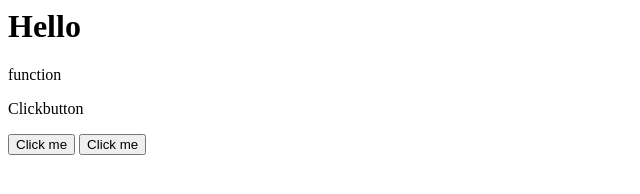
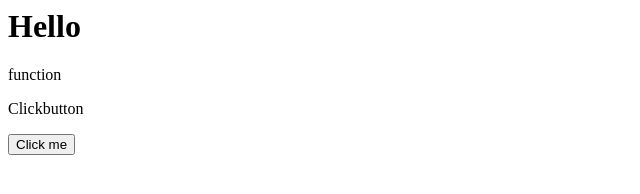
Before and after one commit to llawrence729/aboutme.github.io, a plain HTML site: page index.html in a window 1280 px wide. Shown: the whole page, without its empty margins (0-640 px from the left). Drawn offline with Linux system fonts and the light colour scheme.

Commit message:
Update index.html

```diff
--- a/index.html
+++ b/index.html
@@ -4,4 +4,3 @@
 function
 <p>Clickbutton</p></body>
 <button onclick="myFunction(cool.js)">Click me</button>
-  <button onclick="myFunction(prompt("hi")">Click me</button>
```
